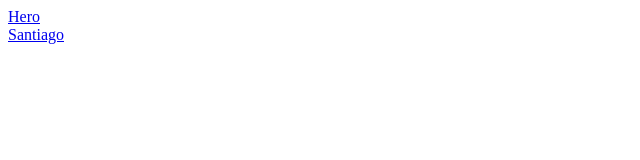
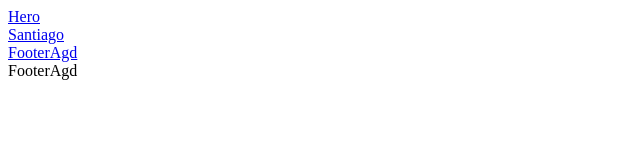
Before and after one commit to ProSachi/repositorio-salvaje-, a React (Vite) app: page /footeragd in a window 1280 px wide. Before the commit this address had no page. Shown: the top 160 px of the page, without its empty margins (0-640 px from the left). Built offline with nearby package versions, Linux system fonts and the light colour scheme.

Commit message:
Se agrega el componente FooterAgd y su ruta

```diff
--- a/src/App.jsx
+++ b/src/App.jsx
@@ -2,6 +2,7 @@ import './App.css'
 import { BrowserRouter, Routes, Route, Link } from 'react-router-dom'
 import Santiago from './components/Santiago'
 import Hero from './components/Hero'
+import FooterAgd from './components/FooterAgd'
 
 function App() {
 
@@ -12,11 +13,13 @@ function App() {
         <br />
         <Link to="/santiago"> Santiago </Link>
         <br />
+        <Link to="footeragd"> FooterAgd </Link>
 
 
         <Routes>
           <Route path="/hero" element={<Hero />} />
           <Route path="/santiago" element={<Santiago />} />
+          <Route path="/footeragd" element={<FooterAgd/>} />
         </Routes>
 
       </BrowserRouter>
--- /dev/null
+++ b/src/components/FooterAgd.jsx
@@ -0,0 +1,7 @@
+const FooterAgd = () => {
+  return (
+    <div>FooterAgd</div>
+  )
+}
+
+export default FooterAgd
```
